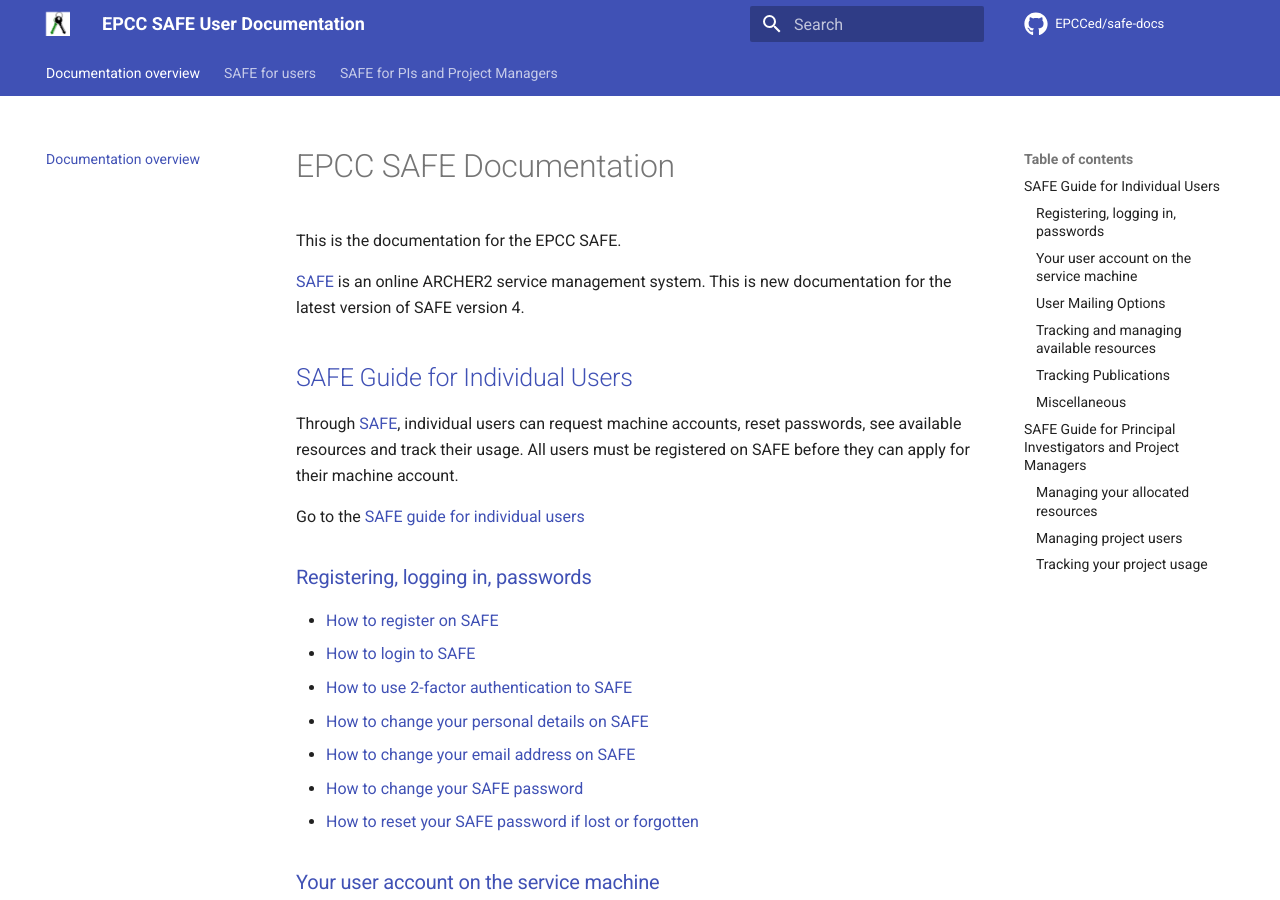
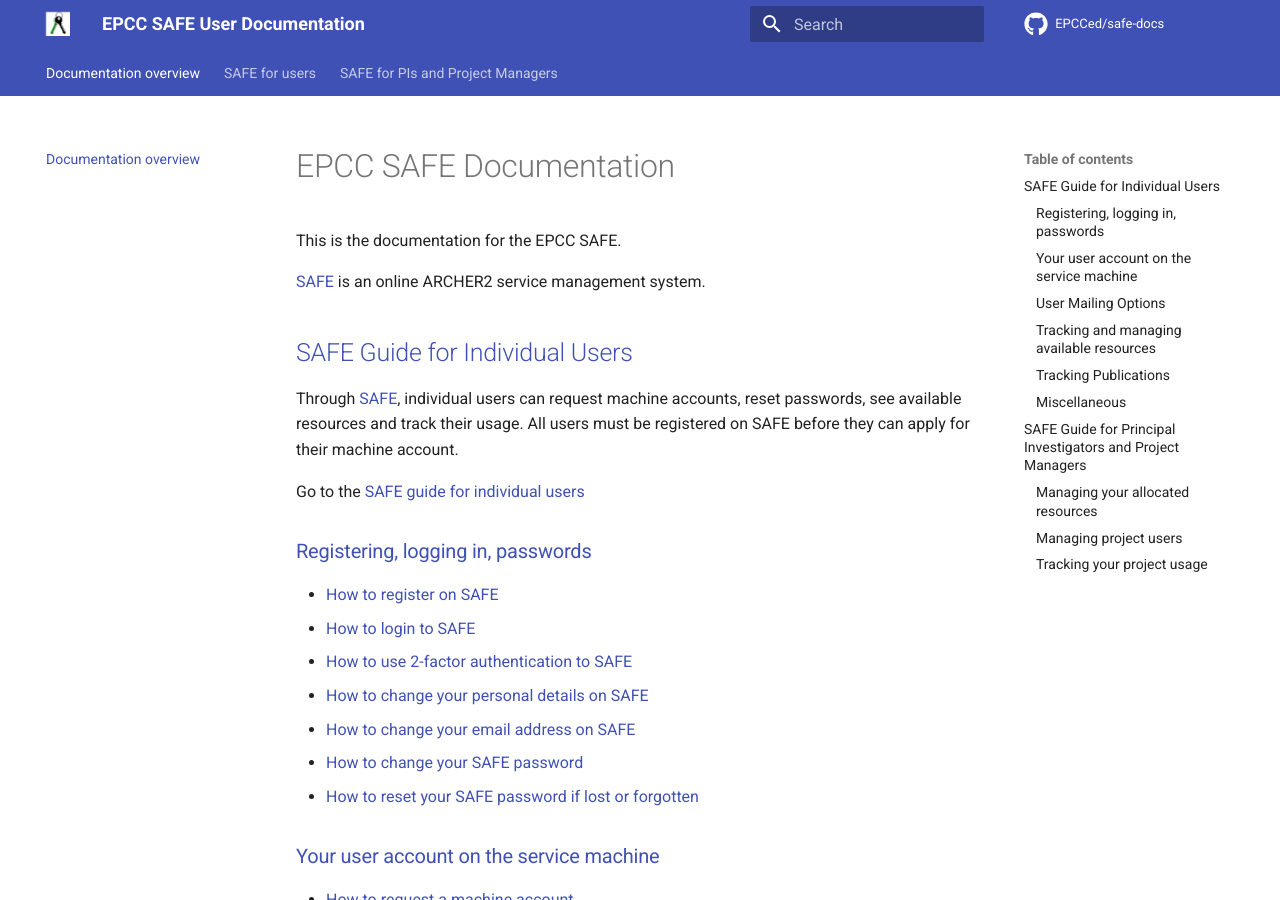
Before and after one commit to EPCCed/safe-docs, an MkDocs documentation site: the page built from docs/index.md, in a window 1280 px wide and 900 px high. Built offline with MkDocs 1.6.1 and Material for MkDocs 9.7.7, drawn with Linux system fonts in a browser that asks for light colours; comment, search, counter and statistics services are not loaded.

Commit message:
Remove reference to SAFE version
per Stephen B

```diff
--- a/docs/index.md
+++ b/docs/index.md
@@ -3,7 +3,7 @@
 This is the documentation for the EPCC SAFE.
 
 
-[SAFE](https://www.archer.ac.uk/safe) is an online ARCHER2 service management system. This is new documentation for the latest version of SAFE version 4.
+[SAFE](https://www.archer.ac.uk/safe) is an online ARCHER2 service management system.
 
 
 ## [SAFE Guide for Individual Users](safe-for-users)
```
